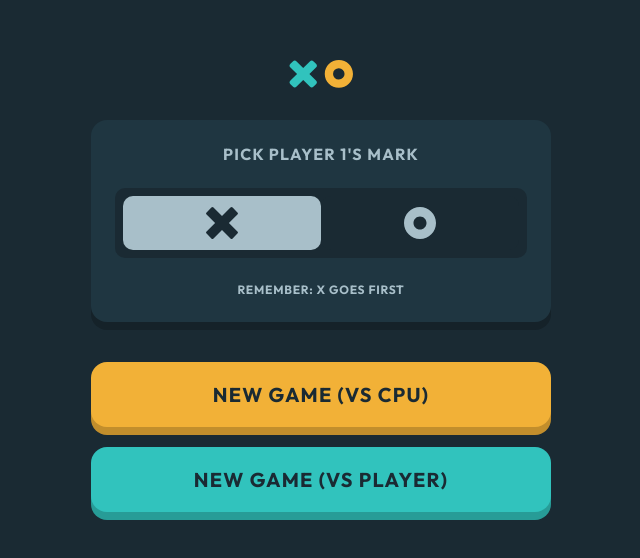
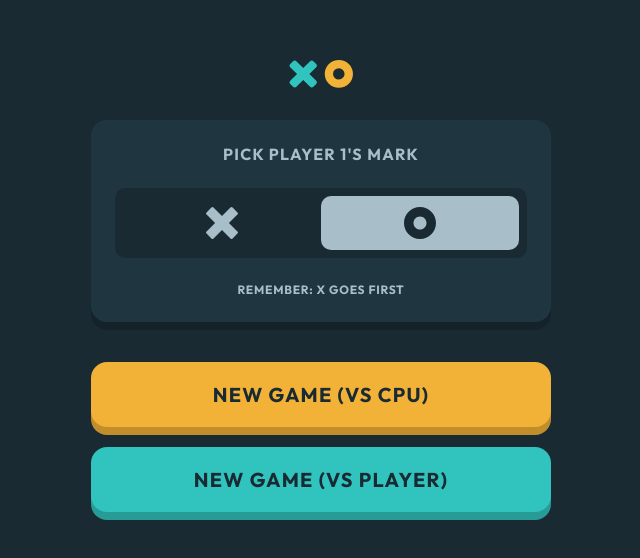
Before and after one commit to ashkir004/tic-tac-toe, a SvelteKit app: page / in a window 1280 px wide. Shown: the part 114-672 px from the top of the page, without its empty margins (319-959 px from the left). Built offline with nearby package versions, Linux system fonts and the light colour scheme.

Commit message:
make O default mark

```diff
--- a/src/routes/+page.svelte
+++ b/src/routes/+page.svelte
@@ -11,8 +11,8 @@
 
 	let reset = $state(false);
 	let turn = $state('X');
-	let player1 = $state(getSavedState('player1') || { mark: 'X', cpu: false });
-	let player2 = $state(getSavedState('player2') || { mark: 'O', cpu: false });
+	let player1 = $state(getSavedState('player1') || { mark: 'O', cpu: false });
+	let player2 = $state(getSavedState('player2') || { mark: 'X', cpu: false });
 	let score = $state(getSavedState('score') || { player1: 0, player2: 0, draw: 0 });
 
 	function setReset(value: boolean) {
@@ -65,7 +65,7 @@
 					screen: { value: screen.value }
 				})
 			);
-			console.log('Saved state in localStorage:', localStorage.getItem('gameState'));
+			// console.log('Saved state in localStorage:', localStorage.getItem('gameState'));
 		}
 	});
 </script>
```
